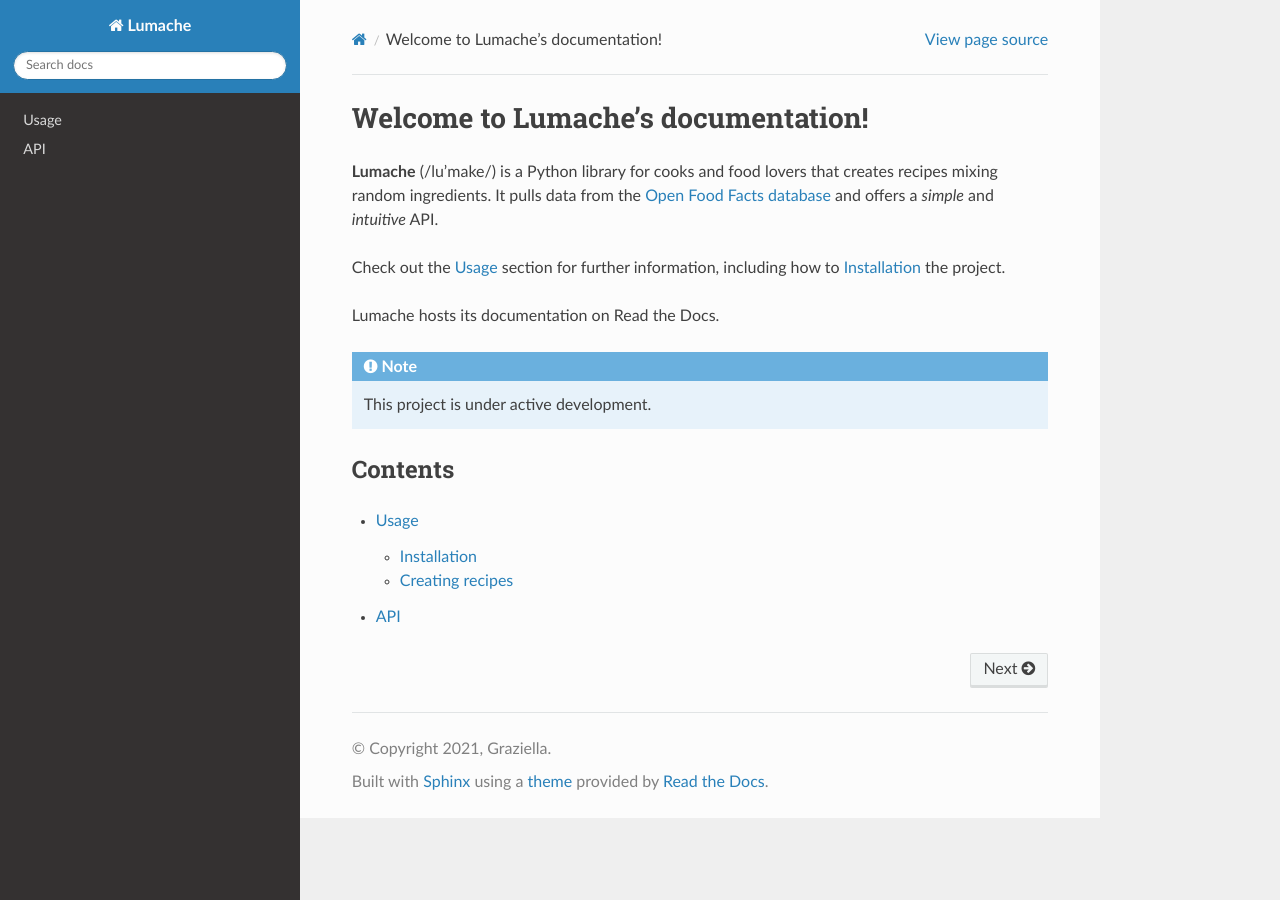
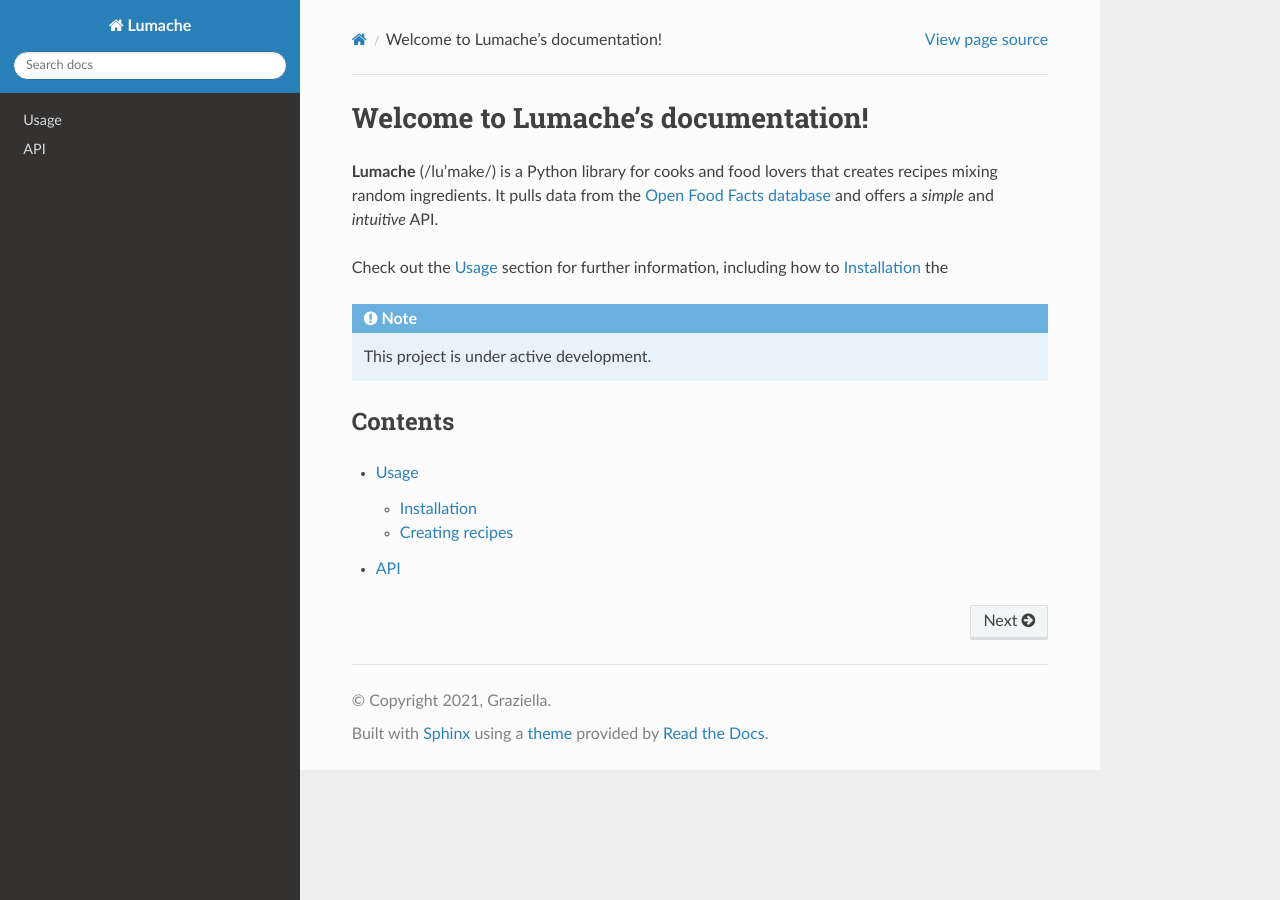
Before and after one commit to n-0tpurplx/rtd.io-thing, a Sphinx documentation site: the page built from docs/source/index.rst, in a window 1280 px wide. Built offline with Sphinx 7.4.7 and the Read the Docs theme 3.1.0, drawn with Linux system fonts in a browser that asks for light colours.

Commit message:
Fix documentation formatting and remove redundancy
Removed redundant line about documentation hosting.

```diff
--- a/docs/source/index.rst
+++ b/docs/source/index.rst
@@ -7,9 +7,7 @@ It pulls data from the `Open Food Facts database <https://world.openfoodfacts.or
 and offers a *simple* and *intuitive* API.
 
 Check out the :doc:`usage` section for further information, including
-how to :ref:`installation` the project.
-
-Lumache hosts its documentation on Read the Docs.
+how to :ref:`installation` the
 
 .. note::
 
```
